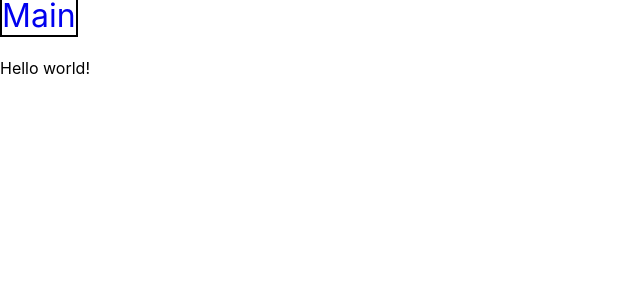
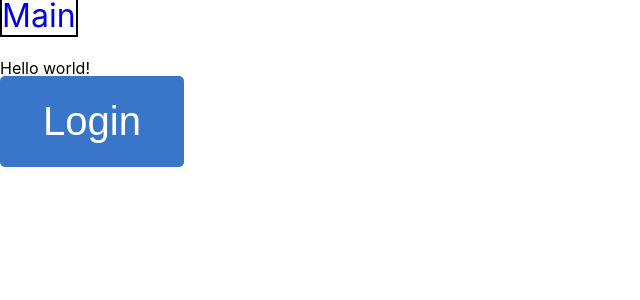
Before and after one commit to DINTeam/do-it-news-web-front, a Next.js app: page / in a window 1280 px wide. Shown: the top 300 px of the page, without its empty margins (0-640 px from the left). Built offline with nearby package versions, Linux system fonts and the light colour scheme.

Commit message:
[Feature] main page 수정
Button 컴포넌트를 추가함.

```diff
--- a/pages/index.js
+++ b/pages/index.js
@@ -1,10 +1,12 @@
 import Header from '../components/header';
+import Button from '../components/button';
 
 const Home = () => {
   return (
     <div>
       <Header />
       <h1>Hello world!</h1>
+      <Button value="Login" size="large" onClick={() => console.log('hello')} />
     </div>
   );
 };
```
